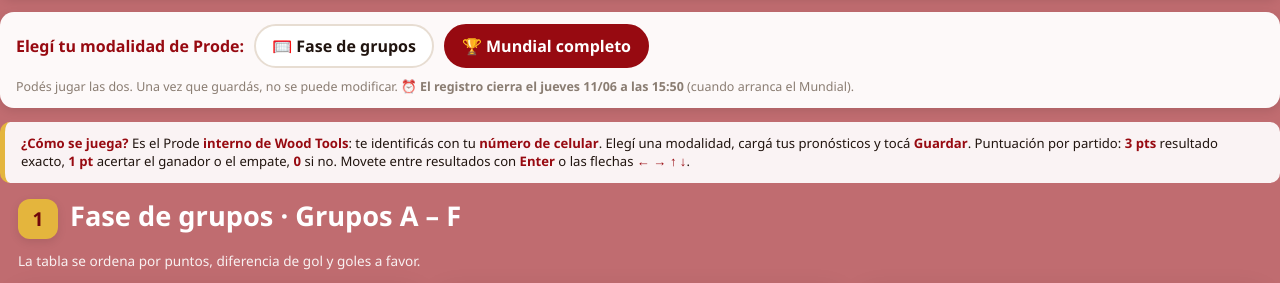
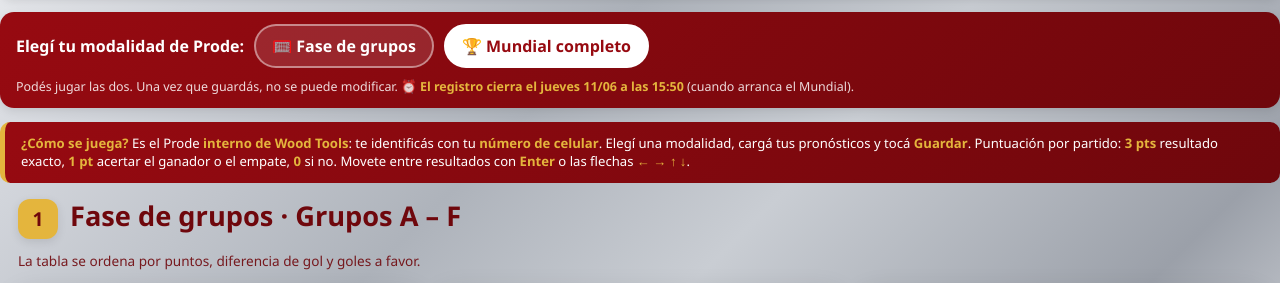
Before and after one commit to woodtoolsmarketing/Fixture-WoodTools, a website: page prode-empleados.html in a window 1280 px wide. Shown: the part 231-514 px from the top of the page. Drawn offline with Linux system fonts and the light colour scheme; no server answers.

Commit message:
Prode Empleados: tema fondo plateado metalico + carteles en rojo
Co-Authored-By: Claude Opus 4.8 <noreply@anthropic.com>

```diff
--- a/css/styles.css
+++ b/css/styles.css
@@ -659,6 +659,52 @@ input[type=number] { -moz-appearance: textfield; appearance: textfield; }
 /* Placeholder cuando la imagen aún no existe en /imagenes */
 img.img-missing { opacity: 0; }
 
+/* =========================================================================
+   TEMA PRODE EMPLEADOS: fondo plateado metálico + carteles en rojo
+   (se activa con <body class="tema-empleados">)
+   ========================================================================= */
+body.tema-empleados::before {
+  background: linear-gradient(135deg,
+    #fbfbfc 0%, #d3d6dc 20%, #aeb3bb 42%, #c9cdd3 58%, #9ba0a9 80%, #e8eaee 100%);
+  opacity: 1;
+}
+
+/* Textos que iban en blanco sobre el fondo rojo, ahora en rojo sobre el plateado */
+body.tema-empleados .part__head { color: var(--wt-red-dark); }
+body.tema-empleados .site-footer { color: var(--wt-red-dark); opacity: 1; font-weight: 600; }
+body.tema-empleados .round-block > h3 { color: var(--wt-red-dark); border-left-color: var(--wt-red); }
+
+/* "Carteles" en rojo */
+body.tema-empleados .mode-bar,
+body.tema-empleados .notice,
+body.tema-empleados .lock-banner,
+body.tema-empleados .save-panel {
+  background: linear-gradient(135deg, var(--wt-red) 0%, var(--wt-red-dark) 100%);
+  color: #fff;
+  border-color: var(--wt-red-dark);
+  border-left-color: var(--wt-gold);
+}
+body.tema-empleados .notice b,
+body.tema-empleados .lock-banner b { color: var(--wt-gold); }
+body.tema-empleados .mode-bar__label { color: #fff; }
+body.tema-empleados .mode-bar__hint { color: rgba(255, 255, 255, .85); }
+body.tema-empleados .mode-bar__hint b { color: var(--wt-gold); }
+body.tema-empleados .lock-banner .local-note { color: rgba(255, 255, 255, .8); }
+
+/* Botones de modalidad sobre el cartel rojo */
+body.tema-empleados .mode-btn { background: rgba(255, 255, 255, .12); color: #fff; border-color: rgba(255, 255, 255, .45); }
+body.tema-empleados .mode-btn:hover { background: rgba(255, 255, 255, .22); color: #fff; }
+body.tema-empleados .mode-btn.active { background: #fff; color: var(--wt-red); border-color: #fff; }
+
+/* Panel de guardar: encabezado/labels en blanco, inputs claros, botón dorado */
+body.tema-empleados .save-panel { border-top-color: var(--wt-gold); }
+body.tema-empleados .save-panel h3 { color: #fff; }
+body.tema-empleados .save-sub { color: rgba(255, 255, 255, .92); }
+body.tema-empleados .save-form label { color: rgba(255, 255, 255, .9); }
+body.tema-empleados .disclaimer { color: rgba(255, 255, 255, .82); border-top-color: rgba(255, 255, 255, .3); }
+body.tema-empleados .btn-save { background: var(--wt-gold); color: var(--wt-red-dark); }
+body.tema-empleados .btn-save:hover { background: #f0d27a; }
+
 /* ===== PIE ============================================================== */
 .site-footer {
   max-width: 1280px;
--- a/prode-empleados.html
+++ b/prode-empleados.html
@@ -8,7 +8,7 @@
   <link rel="stylesheet" href="css/styles.css">
   <script>document.addEventListener('error',function(e){var t=e.target;if(t&&t.tagName==='IMG')t.classList.add('img-missing');},true);</script>
 </head>
-<body>
+<body class="tema-empleados">
 
   <!-- ====================== ENCABEZADO ====================== -->
   <header class="site-header">
```
Also changed, not shown: resultados-empleados.html (+1 -1 lines).
